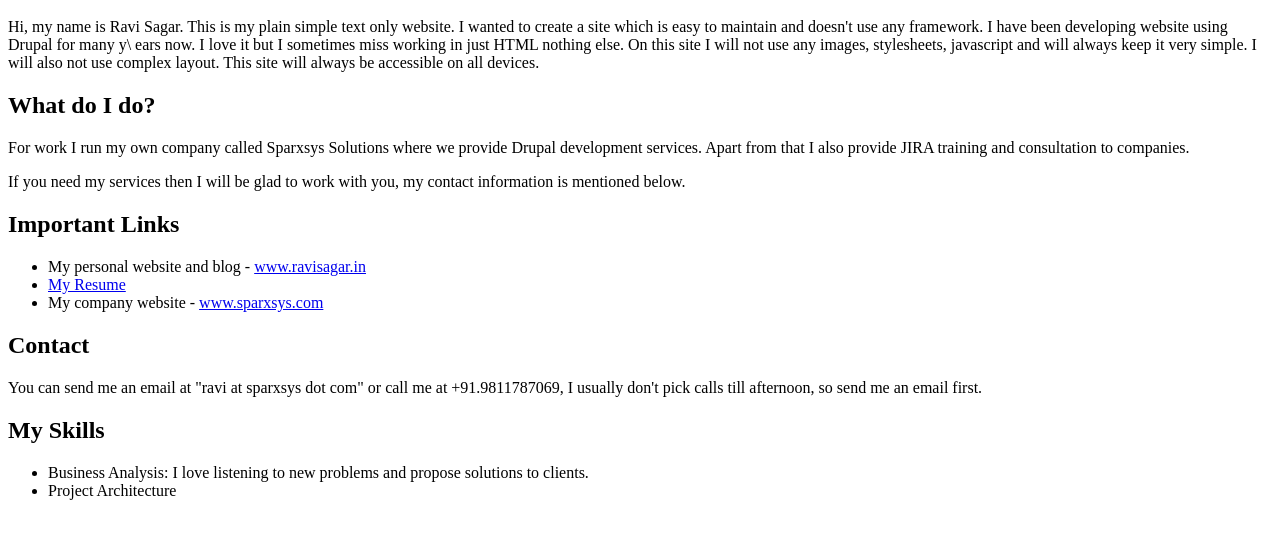
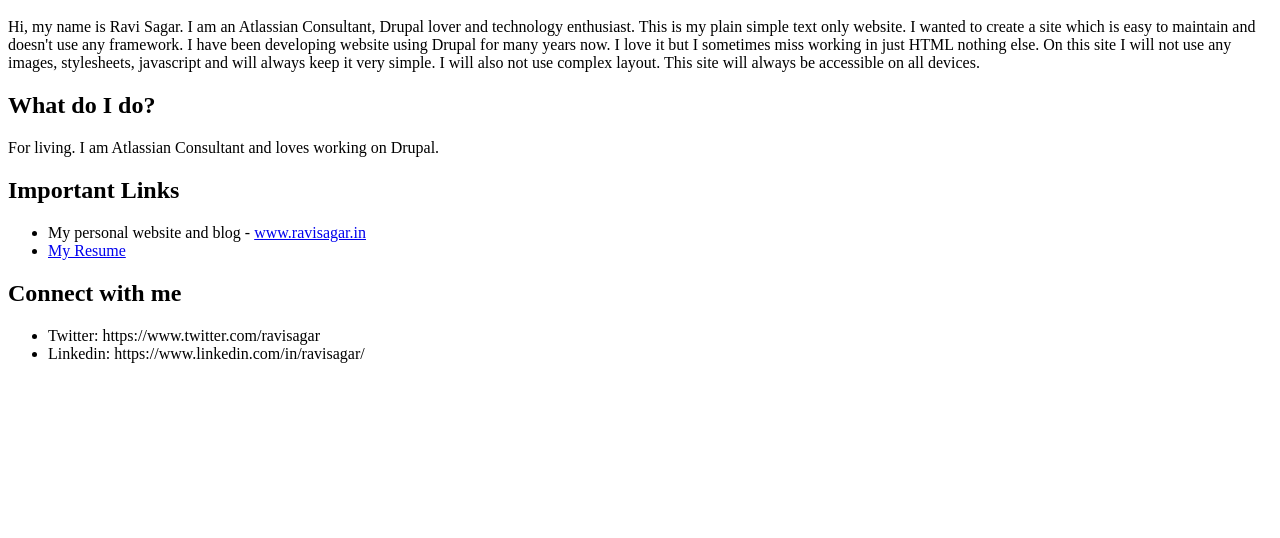
Before and after one commit to sparxsys/sparxsys.github.io, a plain HTML site: page index.html in a window 1280 px wide. Shown: the part 48-586 px from the top of the page. Drawn offline with Linux system fonts and the light colour scheme.

Commit message:
Update index.html

```diff
--- a/index.html
+++ b/index.html
@@ -1,33 +1,27 @@
 <html>
 
-<title>Ravi Sagar - JIRA Trainer, Drupal Developer, Technical Manager @ Sparxsys</title>
+<title>Ravi Sagar - Atlassian Certified Professional JIRA Administrator. Author of "Mastering JIRA 7" book. Atlassian Consultant & Trainer. Loves Drupal as well</title>
 <body>
 <h1>Ravi Sagar</h1>
 
-<p>Hi, my name is Ravi Sagar. This is my plain simple text only website. I wanted to create a site which is easy to maintain and doesn't use any framework. I have been developing website using Drupal for many y\
-ears now. I love it but I sometimes miss working in just HTML nothing else.
+<p>Hi, my name is Ravi Sagar. I am an Atlassian Consultant, Drupal lover and technology enthusiast. This is my plain simple text only website. I wanted to create a site which is easy to maintain and doesn't use any framework. I have been developing website using Drupal for many years now. I love it but I sometimes miss working in just HTML nothing else.
 
 On this site I will not use any images, stylesheets, javascript and will always keep it very simple. I will also not use complex layout. This site will always be accessible on all devices.</p>
 
 <h2>What do I do?</h2>
-<p>For work I run my own company called Sparxsys Solutions where we provide Drupal development services. Apart from that I also provide JIRA training and consultation to companies.</p>
-
-<p>If you need my services then I will be glad to work with you, my contact information is mentioned below.</p>
+<p>For living. I am Atlassian Consultant and loves working on Drupal.</p>
 
 <h2>Important Links</h2>
 <ul>
 <li>My personal website and blog - <a href="http://www.ravisagar.in">www.ravisagar.in</a></li>
 <li><a href="http://ravisagar.in/ravi-sagar-resume">My Resume</a></li>
-<li>My company website - <a href="http://www.sparxsys.com">www.sparxsys.com</a></li>
 </ul>
 
-<h2>Contact</h2>
-You can send me an email at "ravi at sparxsys dot com" or call me at +91.9811787069, I usually don't pick calls till afternoon, so send me an email first.
+<h2>Connect with me</h2>
+<ul>
+<li>Twitter: https://www.twitter.com/ravisagar</li>
+<li>Linkedin: https://www.linkedin.com/in/ravisagar/</li>
+</ul>
 
-<h2>My Skills</h2>
-<ul>
-  <li>Business Analysis: I love listening to new problems and propose solutions to clients.</li>
-  <li>Project Architecture</li>
-</ul>
 </body>
 </html>
```
